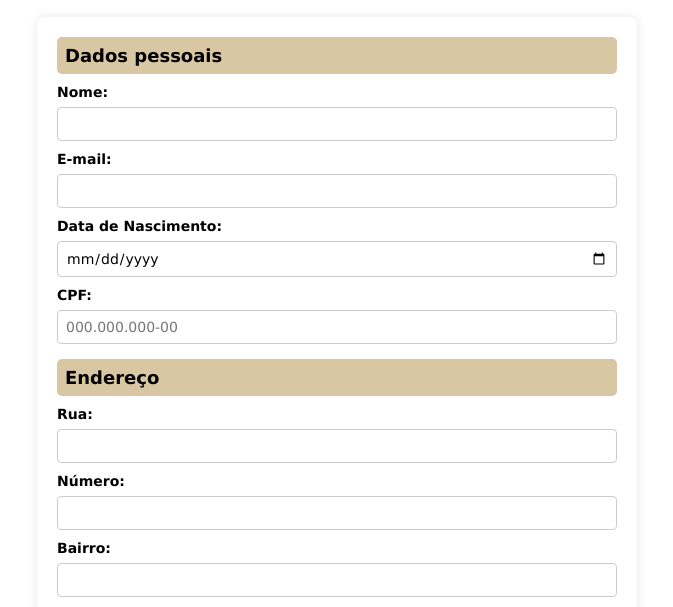
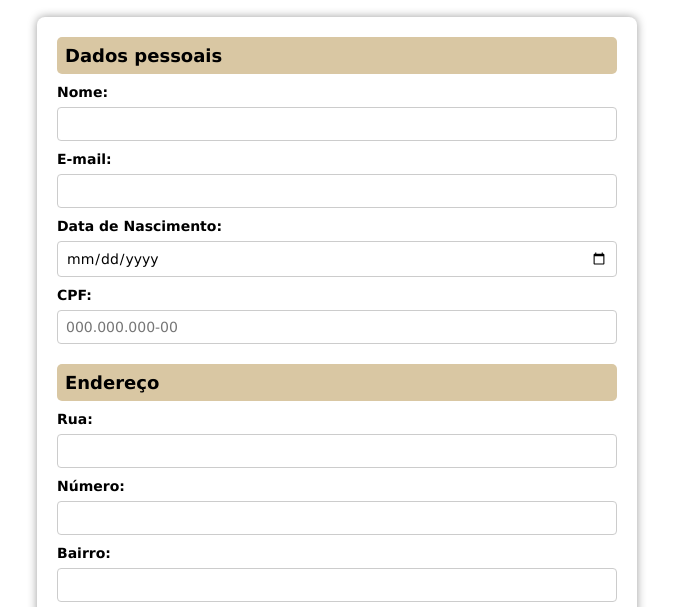
Before and after one commit to pedro-cruzz/front-end-labs, a plain HTML site: page form-html/index.html in a window 1280 px wide. Shown: the part 192-799 px from the top of the page, without its empty margins (303-976 px from the left). Drawn offline with Linux system fonts and the light colour scheme.

Commit message:
Form_final

```diff
--- a/form-html/css/style.css
+++ b/form-html/css/style.css
@@ -4,6 +4,8 @@
     box-sizing: border-box;
     font-family: Verdana, Geneva, Tahoma, sans-serif;
 }
+
+
 
 label {
     margin-bottom: 7px;
@@ -57,13 +59,13 @@ main {
     background: #fff;
     padding: 20px;
     border-radius: 8px;
-    box-shadow: 0 0 10px rgba(0, 0, 0, 0.1);
+    box-shadow: 0 0 10px rgba(0, 0, 0, 0.39);
 }
 
 form {
     display: flex;
     flex-direction: column;
-    gap: 15px;
+    gap: 20px;
 }
 
 h3 {
@@ -71,6 +73,7 @@ h3 {
     padding: 8px;
     border-radius: 5px;
     font-size: 18px;
+
 }
 
 label {
@@ -78,6 +81,7 @@ label {
     font-size: 14px;
     font-weight: bold;
     margin-top: 10px;
+    gap: 15px;
 }
 
 input, select {
```
